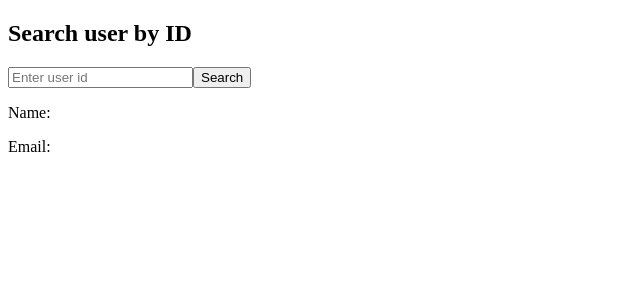
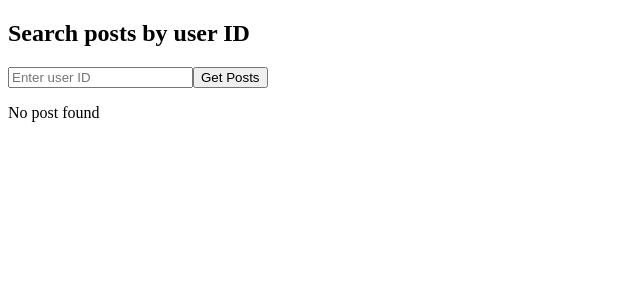
Before and after one commit to vishnu-mathariya/React-Practice, a React (Vite) app: page / in a window 1280 px wide. Shown: the top 300 px of the page, without its empty margins (0-640 px from the left). Built offline with nearby package versions, Linux system fonts and the light colour scheme.

Commit message:
Today's work

```diff
--- a/src/App.jsx
+++ b/src/App.jsx
@@ -5,6 +5,7 @@ import { FetchUsersWithErrorHandling } from "./useEffectQues/fetchUsersWithError
 import { LoadingState } from "./useEffectQues/loadingState.jsx";
 import { LoadingState2 } from "./useEffectQues/loadingState2.jsx";
 import { RetryBtnWithErrorHandling } from "./useEffectQues/retryBtnWithErrorHandling.jsx";
+import { SearchPostsById } from "./useEffectQues/searchPostsById.jsx";
 import { SearchUserById } from "./useEffectQues/searchUserById.jsx";
 
 function App() {
@@ -19,7 +20,9 @@ function App() {
 
       {/* <FetchUsersWithErrorHandling/> */}
       {/* <RetryBtnWithErrorHandling/> */}
-      <SearchUserById/>
+      {/* <SearchUserById/> */}
+
+      <SearchPostsById/>
     </>
   );
 }
--- /dev/null
+++ b/src/useEffectQues/searchPostsById.jsx
@@ -0,0 +1,120 @@
+// import React, { useState } from 'react'
+
+// export const SearchPostsById = () => {
+
+//     const [loading, setLoading] = useState(false)
+//     const [id, setId] = useState("")
+//     const [posts, setPosts] = useState([])
+//     const [error, setError] = useState(null)
+
+//     const fetchPosts = () => {
+//         setError(null)
+//         setLoading(true)
+//         setPosts([])
+
+//         fetch(`https://jsonplaceholder.typicode.com/posts?userId=${id}`)
+//             .then((res) => {
+//                 if (!res.ok) {
+//                     throw new Error("Res is not okk")
+//                 }
+//                 return res.json()
+//             })
+//             .then((data) => {
+//                 setPosts(data)
+//             })
+//             .catch((err) => {
+//                 console.log(err)
+//                 setError("Something went wrong")
+//             })
+//             .finally(() => setLoading(false))
+//     }
+
+//     return (
+//         <div>
+//             <h2>Search posts by user ID</h2>
+
+//             <input
+//                 type='text'
+//                 placeholder='Enter user post id'
+//                 value={id}
+//                 onChange={(e) => setId(e.target.value)}
+//             />
+//             <button onClick={fetchPosts}>Get Posts</button>
+
+//             {error ? (
+//                 <p>{error}</p>
+//             ) : loading ? (
+//                 <p>Loading...</p>
+//             ) :  posts.length > 0 ? (
+//                 <ul>
+//                     {posts.map((post) => (
+//                         <li key={post.id}>{post.title}</li>
+//                     ))}
+//                 </ul>
+//             ) : (
+//                 <p>No posts found</p>
+//             )}
+//         </div>
+//     )
+// }
+
+///////////////////////////////////////////////
+
+import React, { useState } from "react";
+
+export const SearchPostsById = () => {
+  const [loading, setLoading] = useState(false);
+  const [id, setId] = useState("");
+  const [error, setError] = useState(null);
+  const [posts, setPosts] = useState([]);
+
+  const fetchPosts = () => {
+    setPosts([]);
+    setError(null);
+    setLoading(true);
+    fetch(`https://jsonplaceholder.typicode.com/posts?userId=${id}`)
+      .then((res) => {
+        if (!res.ok) {
+          throw new Error("Response is not okk");
+        }
+       return  res.json();
+      })
+      .then((data) => {
+        setPosts(data);
+      })
+      .catch((err) => {
+        console.log(err);
+        setError("Something went wrong");
+      })
+      .finally(() => setLoading(false));
+  };
+
+  return (
+    <div>
+      <h2>Search posts by user ID</h2>
+
+      <input
+        type="text"
+        value={id}
+        placeholder="Enter user ID"
+        onChange={(e) => setId(e.target.value)}
+      />
+
+      <button onClick={fetchPosts}>Get Posts</button>
+
+      {error ? (
+        <p>{error}</p>
+      ) : loading ? (
+        <p>Loading...</p>
+      ) : posts.length > 0 ? (
+        <ul>
+          {posts.map((Post) => (
+            <li key={Post.id}>{Post.title}</li>
+          ))}
+        </ul>
+      ) : (
+        <p>No post found</p>
+      )}
+    </div>
+  );
+};
```
